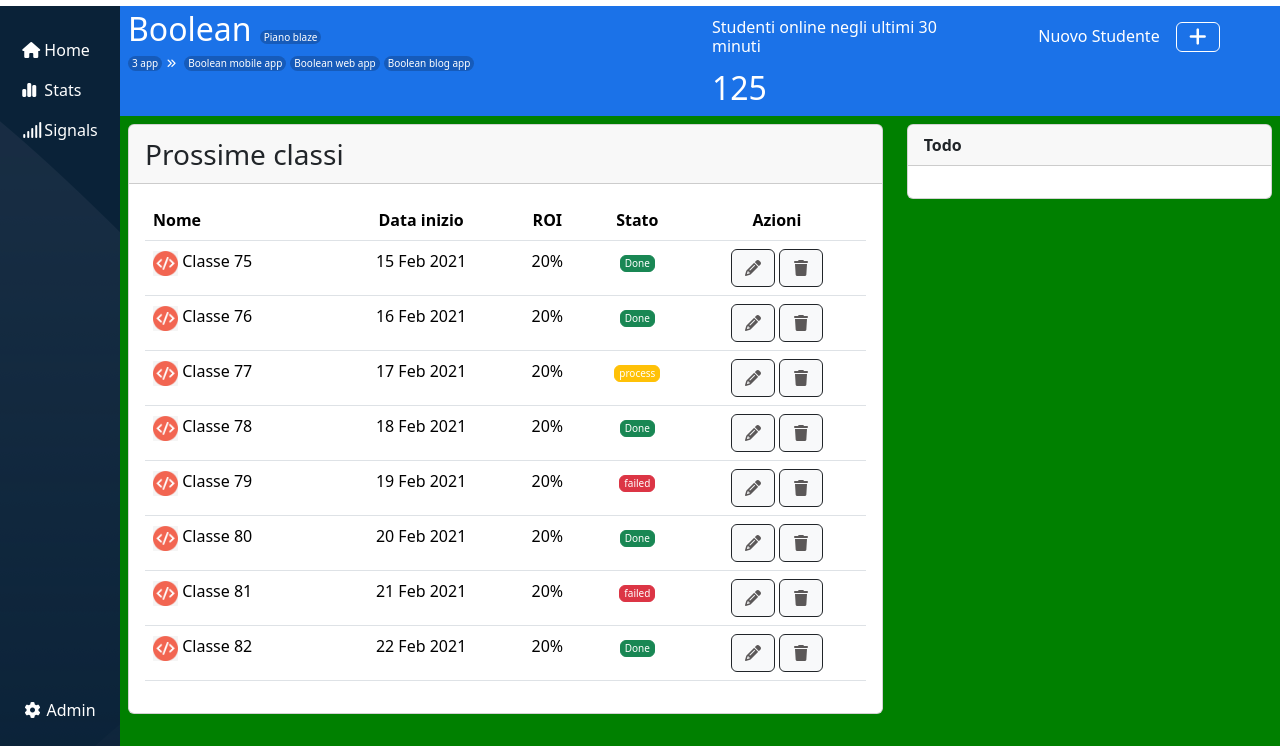
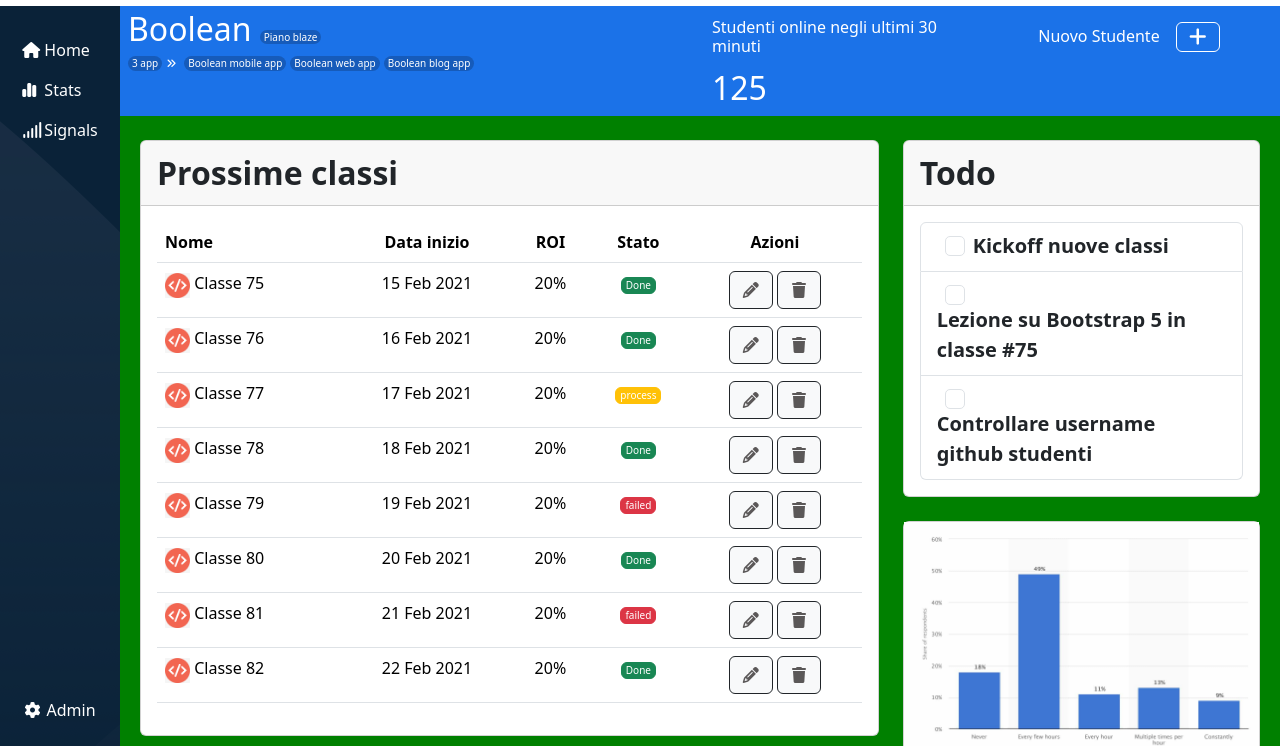
Before and after one commit to FrancescoThomasFalanga/html-css-bootstrap-dashboard, a plain HTML site: page index.html in a window 1280 px wide. Shown: the part 54-800 px from the top of the page. Drawn offline with nearby package versions, Linux system fonts and the light colour scheme.

Commit message:
stats card complete

```diff
--- a/index.html
+++ b/index.html
@@ -108,11 +108,11 @@
 
             <div>
 
-                <div class="row p-2 text-black">
+                <div class="row m-2 mt-4 text-black">
                     <div class="col-8">
                         <div class="card">
-                            <div class="card-header fs-3">
-                              Prossime classi
+                            <div class="card-header fw-bold fs-2">
+                                Prossime classi
                             </div>
                             <div class="card-body">
                                 <table class="table table-hover">
@@ -207,24 +207,64 @@
                                             </td>
                                           </tr>
                                       </tbody>
-                                  </table>
+                                </table>
                             </div>
                         </div>
                     </div>
 
 
-                    <div class="col-4">
+                    <div class="col-4 d-flex flex-column">
                         <div class="card">
-                            <div class="card-header fw-bold">
-                              Todo
+                            <div class="card-header fw-bold fs-2">
+                                Todo
                             </div>
                             <div class="card-body">
+                                <ul class="list-group">
+                                    <li class="list-group-item">
+                                        <div class="form-check p-0">
+                                            <input class="form-check-input fs-5 mx-2" type="checkbox" value="" id="flexCheckDefault">
+                                            <label class="form-check-label fw-bold fs-5" for="flexCheckChecked">
+                                                Kickoff nuove classi
+                                            </label>
+                                        </div>
+                                    </li>
+                                    <li class="list-group-item">
+                                        <div class="form-check p-0">
+                                            <input class="form-check-input fs-5 mx-2" type="checkbox" value="" id="flexCheckDefault">
+                                            <label class="form-check-label fw-bold fs-5" for="flexCheckChecked">
+                                              Lezione su Bootstrap 5 in classe #75
+                                            </label>
+                                        </div>
+                                    </li>
+                                    <li class="list-group-item">
+                                        <div class="form-check p-0">
+                                            <input class="form-check-input fs-5 mx-2" type="checkbox" value="" id="flexCheckDefault">
+                                            <label class="form-check-label fw-bold fs-5" for="flexCheckChecked">
+                                                Controllare username github studenti
+                                            </label>
+                                        </div>
+                                    </li>
+                                </ul>
+                            </div>
+                        </div>
 
+                        <div class="card mt-4">
+                            <img class="img-fluid" src="img/stats.jpeg" class="card-img-top" alt="...">
+                            <div class="card-body">
+                                <h5 class="card-title">Utenti attivi</h5>
+                                <p class="card-text">Lista degli utenti attivi in piattaforma nell'ultimo mese</p>
                             </div>
-                          </div>
+                            <ul class="list-group list-group-flush">
+                                <li class="list-group-item fs-6">Gennaio: 1200</li>
+                                <li class="list-group-item fs-6">Febbraio: 800</li>
+                                <li class="list-group-item fs-6">Marzo: 1500</li>
+                            </ul>
+                            <div class="card-body">
+                                <a href="#" class="card-link text-decoration-underline">Visualizza report approfondito</a>
+                            </div>
+                        </div>
+                    </div>
 
-
-                    </div>
                 </div>
 
             </div>
```
